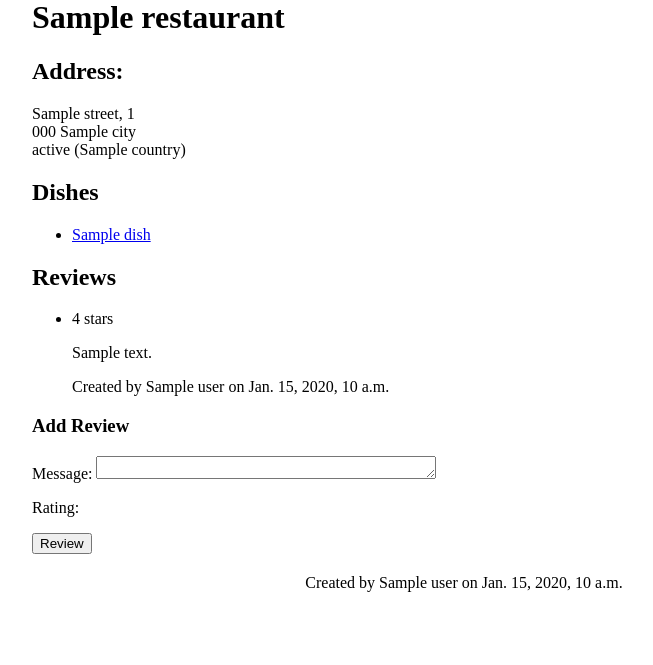
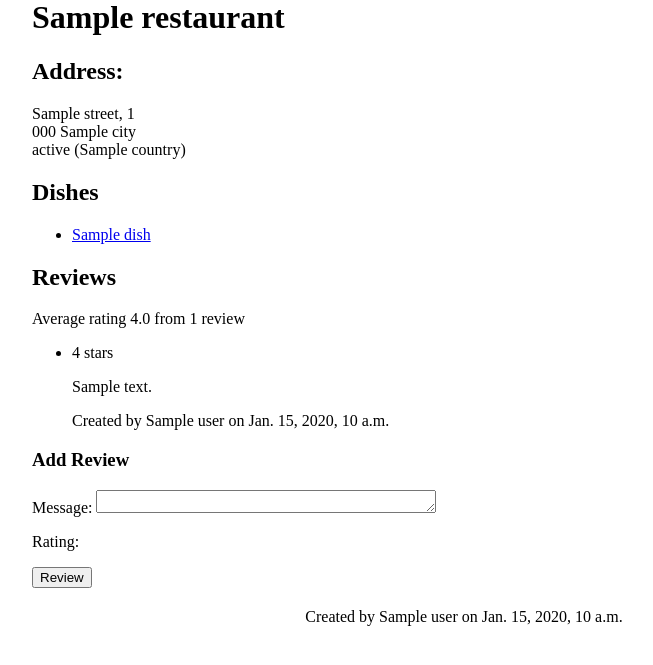
Before and after one commit to rogargon/myrecommendations, a Django app: template myrestaurants/templates/myrestaurants/restaurant_detail.html in a window 1280 px wide. Shown: the part 110-775 px from the top of the page, without its empty margins (176-829 px from the left). Run offline with Django 3.2, Linux system fonts and the light colour scheme; the template is opened without the code that fills it: most values are stand-ins (such as "Sample title", 1, 10 or a date in 2020); parts of the project's set-up code (start-up, migrations or seed data) failed here and were passed over; some libraries are stand-ins or nearby versions.

Commit message:
Add schema.org semantic markup to restaurant details template

```diff
--- a/myrestaurants/templates/myrestaurants/restaurant_detail.html
+++ b/myrestaurants/templates/myrestaurants/restaurant_detail.html
@@ -1,11 +1,16 @@
 {% extends "myrestaurants/base.html" %}
+{% block title %}MyRestaurants - {{ restaurant.name }}{% endblock %}
 {% block content %}
+
+<span vocab="http://schema.org/" typeof="Restaurant">
+
 <h1>
-    {{ restaurant.name }}
+    <span property="name">{{ restaurant.name }}</span>
     {% if user == restaurant.user %}
         (<a href="{% url 'myrestaurants:restaurant_edit' restaurant.id %}">edit</a>)
     {% endif %}
 </h1>
+
 <h2>Address:</h2>
 <p>
     {{ restaurant.street }}, {{ restaurant.number }} <br/>
@@ -26,16 +31,37 @@
     {% empty %}<li>Sorry, no dishes for this restaurant yet.</li>
     {% endfor %}
 </ul>
+
 <h2>Reviews</h2>
-<ul>
+{% if restaurant.restaurantreview_set.all|length > 0 %}
+<span rel="aggregateRating">
+    <p typeof="AggregateRating">
+        Average rating <span property="ratingValue">{{ restaurant.averageRating|stringformat:".1f" }}</span>
+        {% with restaurant.restaurantreview_set.all|length as reviewCount %}
+        from <span property="reviewCount">{{ reviewCount }}</span> review{{ reviewCount|pluralize }}
+        {% endwith %}
+    </p>
+</span>
+<ul rel="review">
     {% for review in restaurant.restaurantreview_set.all %}
-        <li>
-            <p>{{ review.rating }} star{{ review.rating|pluralize }}</p>
-            <p>{% if review.comment %}{{ review.comment }}{% endif %}</p>
-            <p>Created by {{ review.user }} on {{ review.date }}</p>
+        <li typeof="Review">
+            <p rel="reviewRating" typeof="Rating">
+                <span property="worstRating" content="{{ RATING_CHOICES.0.0 }}"></span>
+                <span property="ratingValue">{{ review.rating }}</span> star{{ review.rating|pluralize }}
+                {% with RATING_CHOICES|last as best %}
+                <span property="bestRating" content="{{ best.0 }}"></span>
+                {% endwith %}
+            </p>
+            <p property="description">{% if review.comment %}{{ review.comment }}{% endif %}</p>
+            <p>Created by <span property="author">{{ review.user }}</span> on
+                <span property="datePublished" content="{{ review.date|date:'Y-m-d' }}">{{ review.date }}</span></p>
         </li>
     {% endfor %}
 </ul>
+{% endif %}
+
+</span>
+
 <h3>Add Review</h3>
 <form action="{% url 'myrestaurants:review_create' restaurant.id %}" method="post">
     {% csrf_token %}
```
